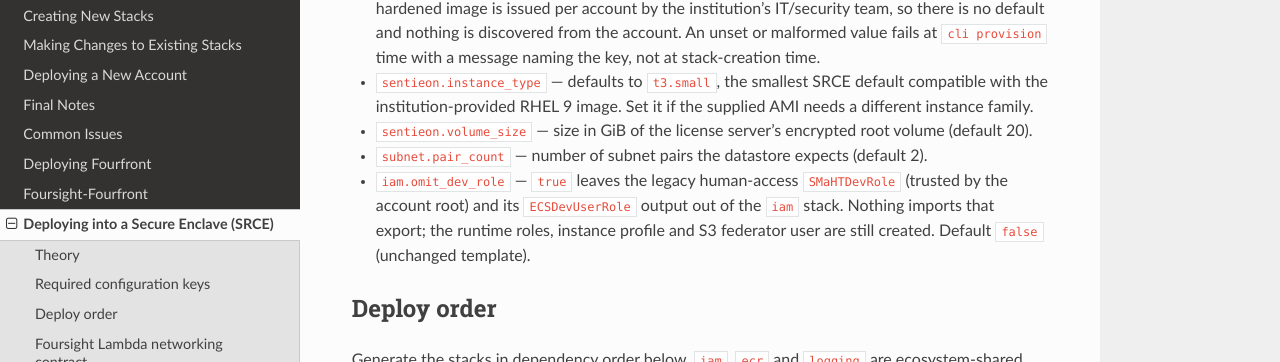
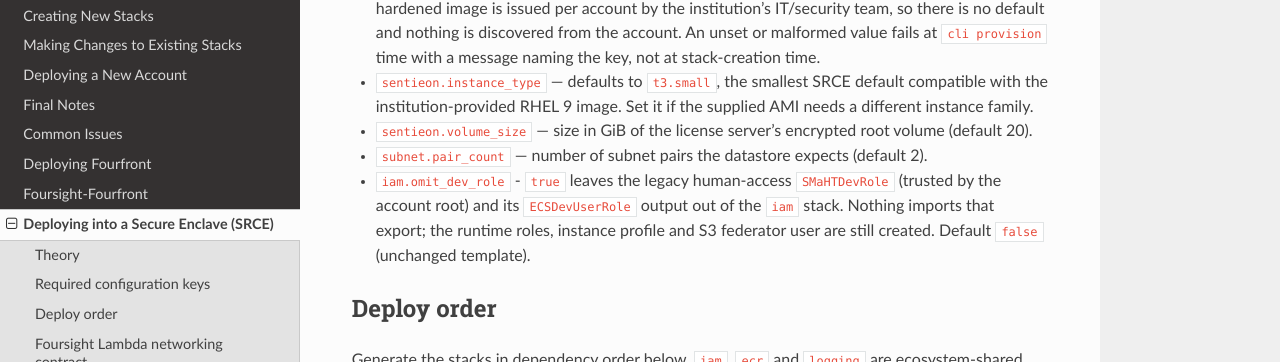
Before and after one commit to 4dn-dcic/4dn-cloud-infra, a Sphinx documentation site: the page built from docs/source/deploy_srce.rst, in a window 1280 px wide and 900 px high, scrolled down 1897 px. Shown: the part 87-449 px from the top of the window. Built offline with Sphinx 7.4.7 and the Read the Docs theme 3.1.0, drawn with Linux system fonts in a browser that asks for light colours.

```diff
--- a/docs/source/deploy_srce.rst
+++ b/docs/source/deploy_srce.rst
@@ -89,7 +89,7 @@ Other relevant keys:
 * ``sentieon.volume_size`` — size in GiB of the license server's encrypted root volume
   (default 20).
 * ``subnet.pair_count`` — number of subnet pairs the datastore expects (default 2).
-* ``iam.omit_dev_role`` — ``true`` leaves the legacy human-access ``SMaHTDevRole`` (trusted by
+* ``iam.omit_dev_role`` - ``true`` leaves the legacy human-access ``SMaHTDevRole`` (trusted by
   the account root) and its ``ECSDevUserRole`` output out of the ``iam`` stack. Nothing imports
   that export; the runtime roles, instance profile and S3 federator user are still created.
   Default ``false`` (unchanged template).
```
